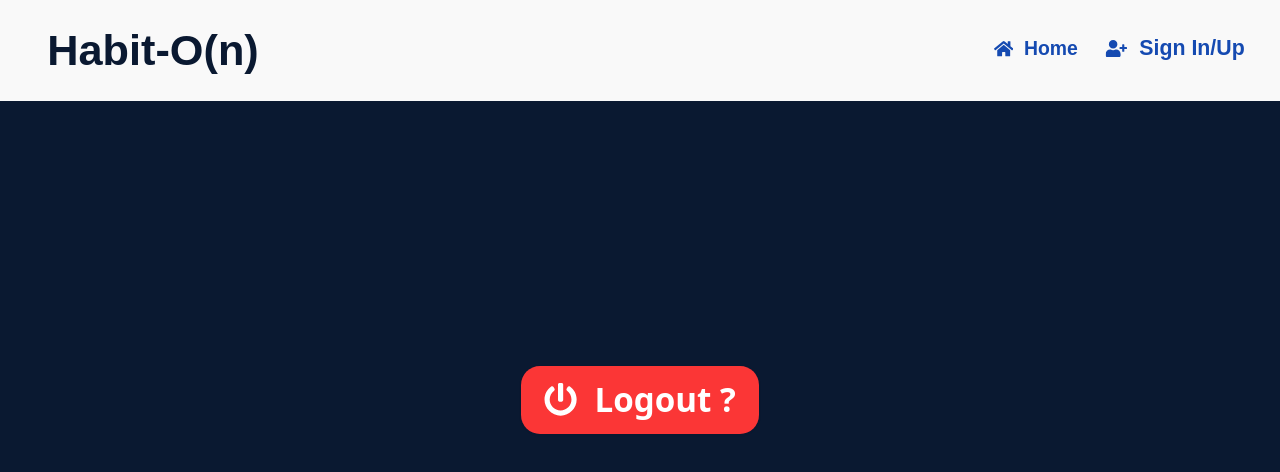
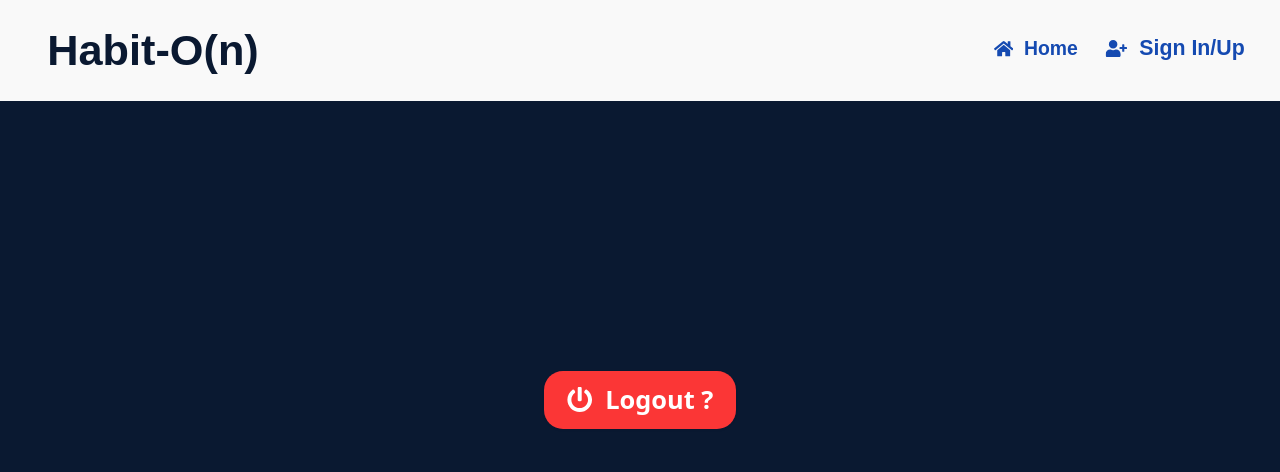
Before and after one commit to SahilSaharn/HabitOn, a React (Create React App) app: page /logout/1 in a window 1280 px wide. Shown: the top 472 px of the page. Built offline with nearby package versions, Linux system fonts and the light colour scheme; a web font is replaced by a local one.

Commit message:
fixed some bugs

```diff
--- a/src/Component_styles/LogOut_styles.css
+++ b/src/Component_styles/LogOut_styles.css
@@ -19,7 +19,7 @@
   cursor: pointer;
   display: flex;
   font-family: system-ui,-apple-system,system-ui,"Helvetica Neue",Helvetica,Arial,sans-serif;
-  font-size: var(--fs-lg);
+  font-size: var(--fs-md);
   font-weight: bold;
   justify-content: center;
   line-height: 1.25;
--- a/src/Components/RegisterUserPage.jsx
+++ b/src/Components/RegisterUserPage.jsx
@@ -257,7 +257,7 @@ function RegisterPage() {
 
                     <button>
                     <AnimatePresence mode='wait'>
-                        { (showLoader) ? <Loader color={'#f9f9f9'} hieght={'1.6rem'} width= {'1.6rem'} key={1} /> : <motion.div initial={{opacity:0}} animate={{opacity:1}} exit={{opacity:1}} key={2} >Verify</motion.div> }
+                        { (showLoader) ? <Loader color={'#f9f9f9'} hieght={'1.6rem'} width= {'1.6rem'} key={1} /> : <motion.div initial={{opacity:0}} animate={{opacity:1}} exit={{opacity:1}} key={2} >Register</motion.div> }
                     </AnimatePresence>
                     </button>
 
```
